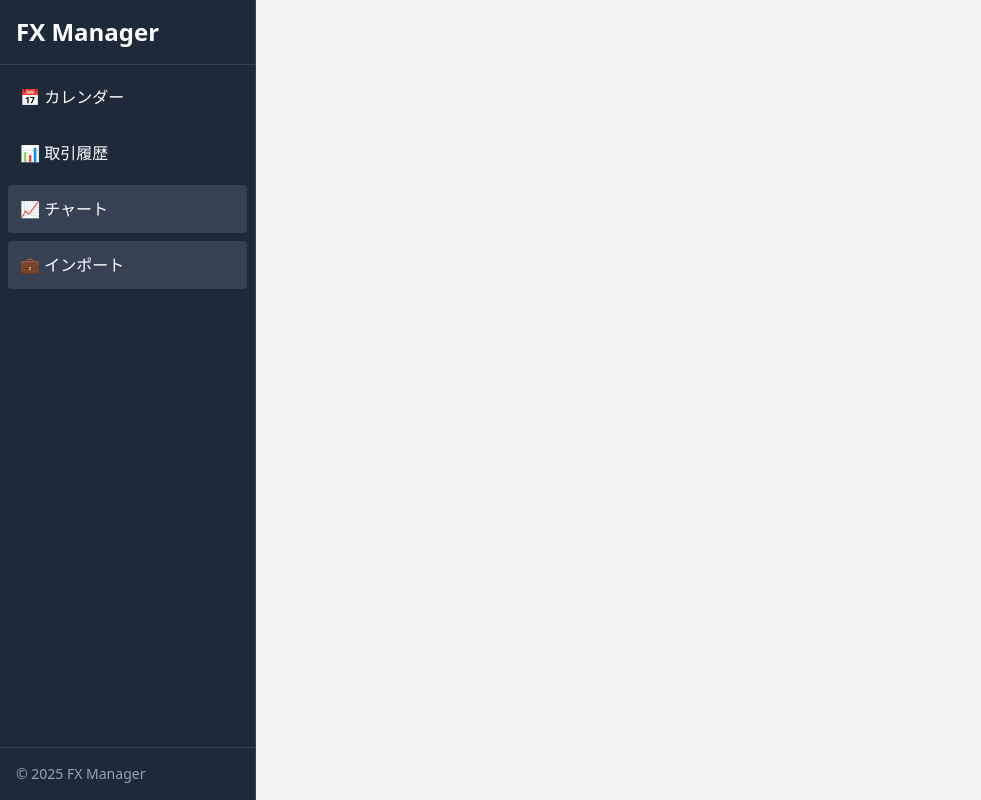
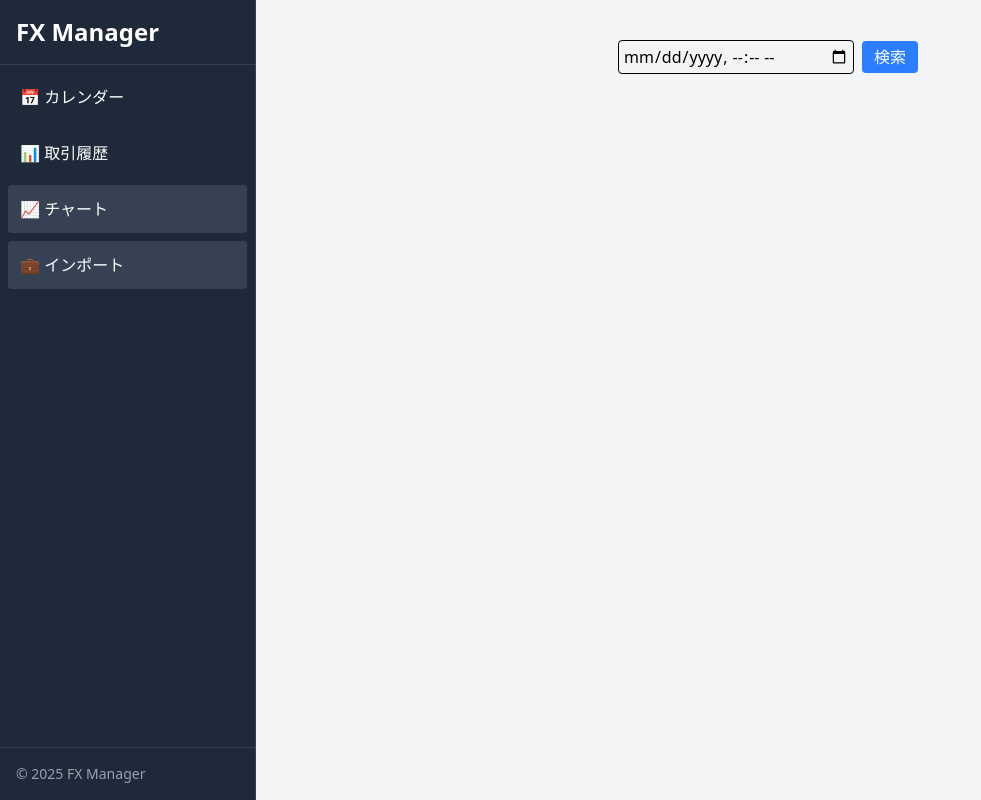
Before and after one commit to kondoyuya/fx-trade-manager, a React (Vite) app in the folder fx-trade-manager/: page / in a window 1280 px wide. Both pictures are taken after a click on the button "📈 チャート". Shown: the whole page, without its empty margins (0-981 px from the left). Built offline with nearby package versions, Linux system fonts and the light colour scheme.

Commit message:
時間検索機能を追加

```diff
--- a/fx-trade-manager/src/components/ChartView.tsx
+++ b/fx-trade-manager/src/components/ChartView.tsx
@@ -4,6 +4,7 @@ import {
     Time,
     CandlestickSeries,
     CandlestickData,
+    UTCTimestamp,
 } from 'lightweight-charts';
 import { invoke } from "@tauri-apps/api/core";
 
@@ -18,8 +19,10 @@ interface Candle {
 }
 
 const ChartView: React.FC<ChartViewProps> = () => {
+    const chartRef = useRef<ReturnType<typeof createChart> | null>(null);
     const chartContainerRef = useRef<HTMLDivElement>(null);
     const [candleData, setCandleData] = useState<CandlestickData<Time>[]>([]);
+    const [searchTime, setSearchTime] = useState<string>("");
 
     // --- (1) DBからデータを取得 ---
     useEffect(() => {
@@ -59,6 +62,8 @@ const ChartView: React.FC<ChartViewProps> = () => {
         const candleSeries = chart.addSeries(CandlestickSeries, {});
         candleSeries.setData(candleData);
 
+        chartRef.current = chart;
+
         // 初期は直近100本を拡大表示
         const times = candleData.map(c => c.time as Time);
         const to = times[times.length - 1];
@@ -66,12 +71,53 @@ const ChartView: React.FC<ChartViewProps> = () => {
         chart.timeScale().setVisibleRange({ from, to });
 
         return () => {
+            console.log("aa");
             chart.remove();
         };
-    }, [candleData]); // ← データが入ったら実行
+    }, [candleData]); // データが入ったら実行
+
+    // --- (3) 指定時刻検索 ---
+    const handleSearch = () => {
+        if (!chartRef.current || candleData.length === 0 || !searchTime) return;
+        const targetUnix = Math.floor(new Date(searchTime).getTime() / 1000);
+        console.log(targetUnix);
+
+        // 最も近いローソク足を探す
+        const closest = candleData.reduce((prev, curr) => {
+            return Math.abs((curr.time as number) - targetUnix) <
+                Math.abs((prev.time as number) - targetUnix)
+                ? curr
+                : prev;
+        });
+
+        console.log(closest);
+
+        const rangeSize = 50; // 前後にどのくらい表示するか
+        const from = ((closest.time as number) - rangeSize * 60) as UTCTimestamp;
+        const to = ((closest.time as number) + rangeSize * 60) as UTCTimestamp;
+
+        chartRef.current.timeScale().setVisibleRange({ from, to });
+    };
 
     return (
-        <div className="flex justify-center mt-4">
+        <div className="flex flex-col items-center mt-4 space-y-4">
+            {/* 🔍 検索フォーム */}
+            <div className="flex items-center space-x-2">
+                <input
+                    type="datetime-local"
+                    value={searchTime}
+                    onChange={(e) => setSearchTime(e.target.value)}
+                    className="border rounded p-1"
+                />
+                <button
+                    onClick={handleSearch}
+                    className="bg-blue-500 text-white px-3 py-1 rounded"
+                >
+                    検索
+                </button>
+            </div>
+
+            {/* 📈 チャート本体 */}
             <div ref={chartContainerRef} style={{ width: "800px", height: "600px" }} />
         </div>
     );
```
